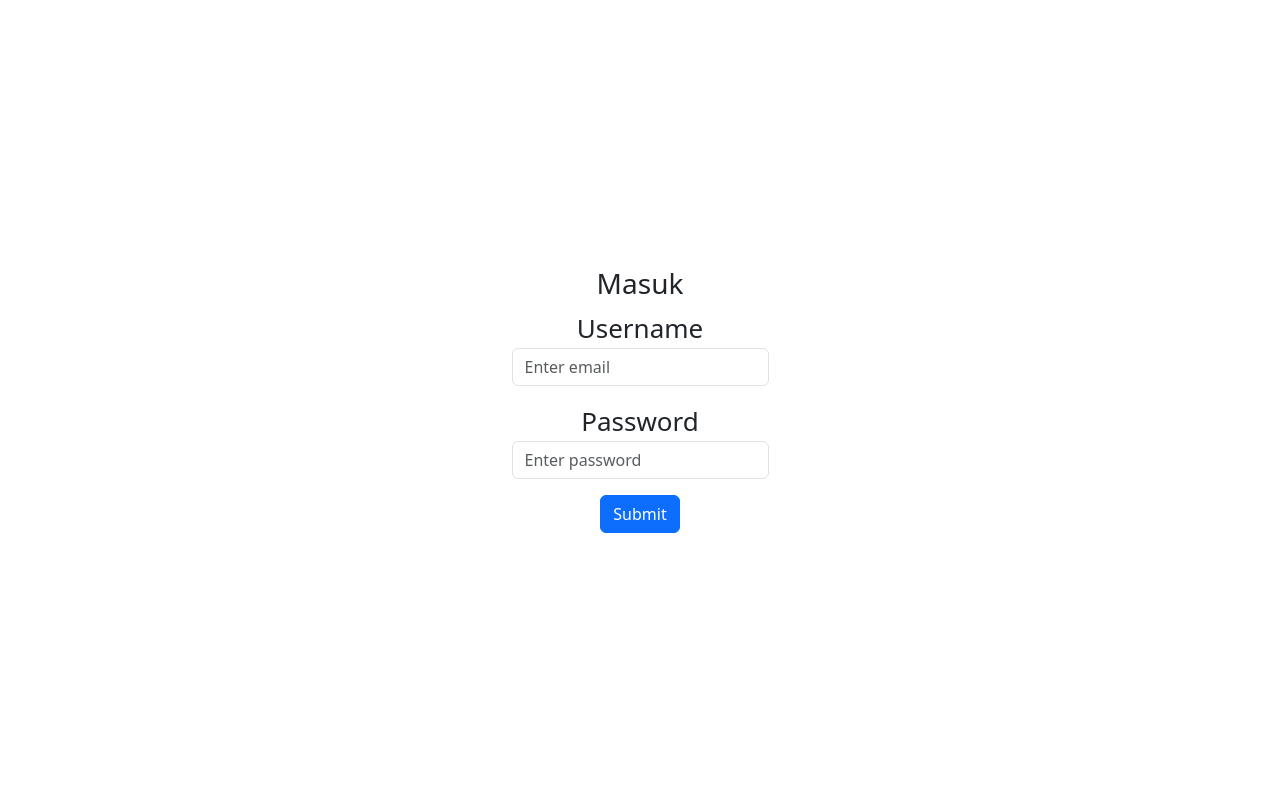
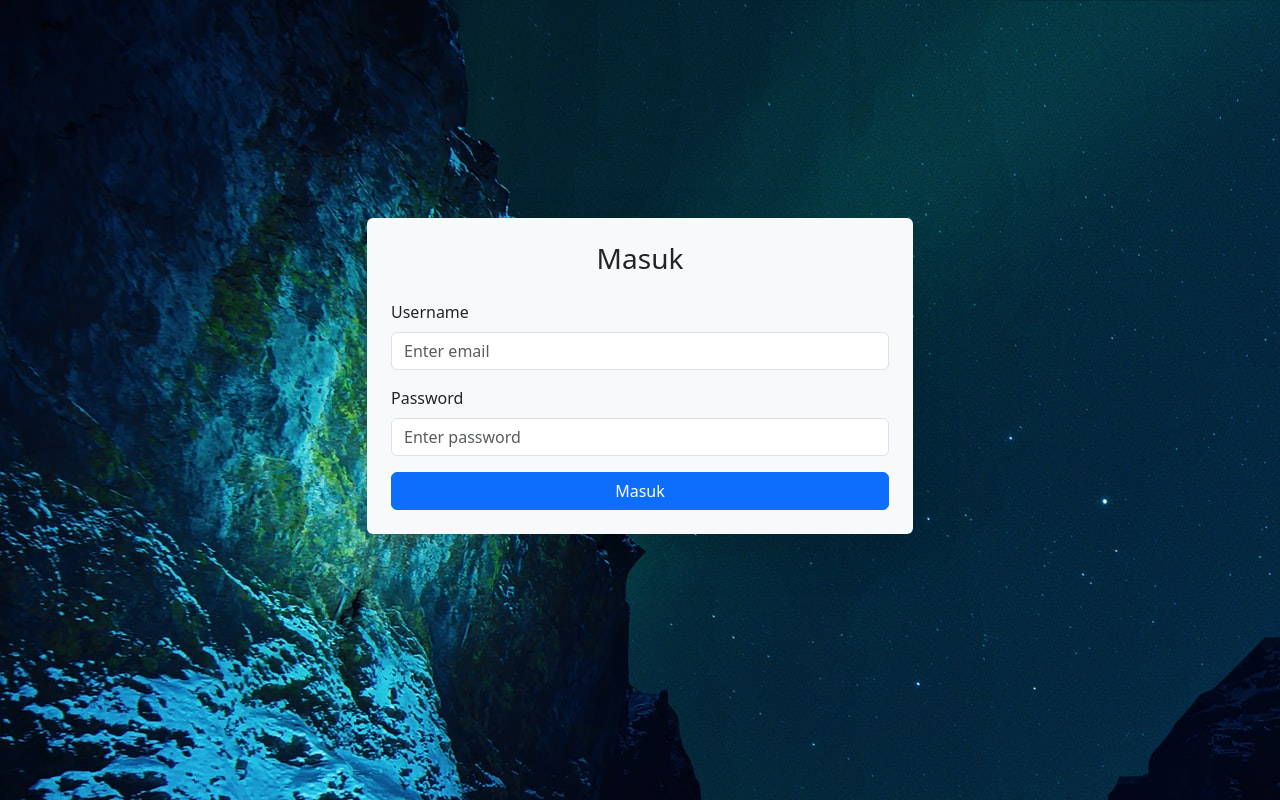
Before and after one commit to fandu139/merkle-task, a React (Create React App) app: page /login in a window 1280 px wide. Built offline with nearby package versions, Linux system fonts and the light colour scheme.

Commit message:
improvement login page

```diff
--- a/src/App.css
+++ b/src/App.css
@@ -1,17 +1,3 @@
 .App {
-  text-align: center;
+  min-height: 100vh;
 }
-
-.form-login {
-  min-height: 100vh;
-  display: flex;
-  flex-direction: column;
-  align-items: center;
-  justify-content: center;
-  font-size: calc(10px + 2vmin);
-}
-
-.error {
-  color: red;
-  font-size: 18px;
-}
--- /dev/null
+++ b/src/views/Auth/Login.css
@@ -0,0 +1,11 @@
+.container-login-page {
+  min-height: 100vh;
+  display: flex;
+  align-items: center;
+  justify-content: center;
+}
+
+.error {
+  color: red;
+  font-size: 18px;
+}
--- a/src/views/Auth/Login.js
+++ b/src/views/Auth/Login.js
@@ -1,4 +1,4 @@
-import '../../App.css';
+import './Login.css';
 import { authContext } from '../../context/router';
 import useForm from '../../hook/useFormLogin';
 import validate from '../../utils/validateForm';
@@ -6,8 +6,13 @@ import { useState } from 'react';
 import { useContext } from 'react';
 import { useNavigate } from "react-router-dom";
 import Spinner from 'react-bootstrap/Spinner';
+import Container from 'react-bootstrap/Container';
+import Row from 'react-bootstrap/Row';
+import Col from 'react-bootstrap/Col';
+import Form from 'react-bootstrap/Form';
+import Button from 'react-bootstrap/Button';
 
-function App() {
+function LoginPage() {
   const navigate = useNavigate();
   const {setIsAuthenticated} = useContext(authContext);
 
@@ -54,14 +59,19 @@ function App() {
     )
   }
 
-
   return (
-    <div className="App">
-      <form className="form-login" onSubmit={handleSubmit} noValidate>
+    <div className='container-login-page' style={{ backgroundImage: "url(/images/bg-sign-in-cover.jpeg)" }}>
+      <Container>
+        <Row className="justify-content-md-center">
+          <Col xs={6}>
+            <Form onSubmit={handleSubmit} noValidate className='shadow-lg p-4 mb-5 bg-body-tertiary rounded'>
+              <Row className="mb-3 text-center">
                 <h3>Masuk</h3>
-        <div className="mb-3">
-          <label>Username</label>
-          <input
+              </Row>
+              <Row className="mb-3">
+                <Form.Group as={Col} md="12" controlId="validationEmail">
+                  <Form.Label>Username</Form.Label>
+                  <Form.Control
                     type="email"
                     name="email"
                     value={values.email || ""}
@@ -72,10 +82,12 @@ function App() {
                   {errors.email && (
                     <p className='error'>{errors.email}</p>
                   )}
-        </div>
-        <div className="mb-3">
-          <label>Password</label>
-          <input
+                </Form.Group>
+              </Row>
+              <Row className="mb-3">
+                <Form.Group as={Col} md="12" controlId="validationPassword">
+                  <Form.Label>Password</Form.Label>
+                  <Form.Control
                     type="password"
                     name="password"
                     value={values.password || ""}
@@ -86,18 +98,20 @@ function App() {
                   {errors.password && (
                     <p className='error'>{errors.password}</p>
                   )}
-        </div>
+                </Form.Group>
+              </Row>
               {errorLogin && (
                 <p className='error'>{errorLogin}</p>
               )}
-        <div className="d-grid">
-          {isLoading ? <SpinnerComponent /> : <button type="submit" className="btn btn-primary">
-            Submit
-          </button>}
+              <div className="d-grid gap-2">
+                {isLoading ? <SpinnerComponent /> : <Button type="submit">Masuk</Button>}
               </div>
-      </form>
+            </Form>
+          </Col>
+        </Row>
+      </Container>
     </div>
   );
 }
 
-export default App;
+export default LoginPage;
```
Also changed, not shown: public/images/bg-sign-in-cover.jpeg (added). Lines whose indentation alone changed are shown as unchanged.
